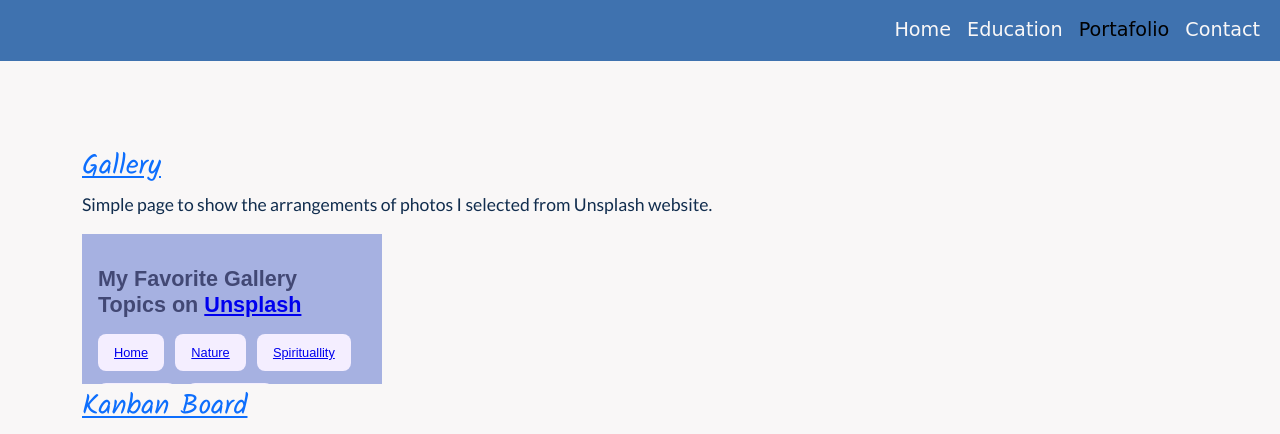
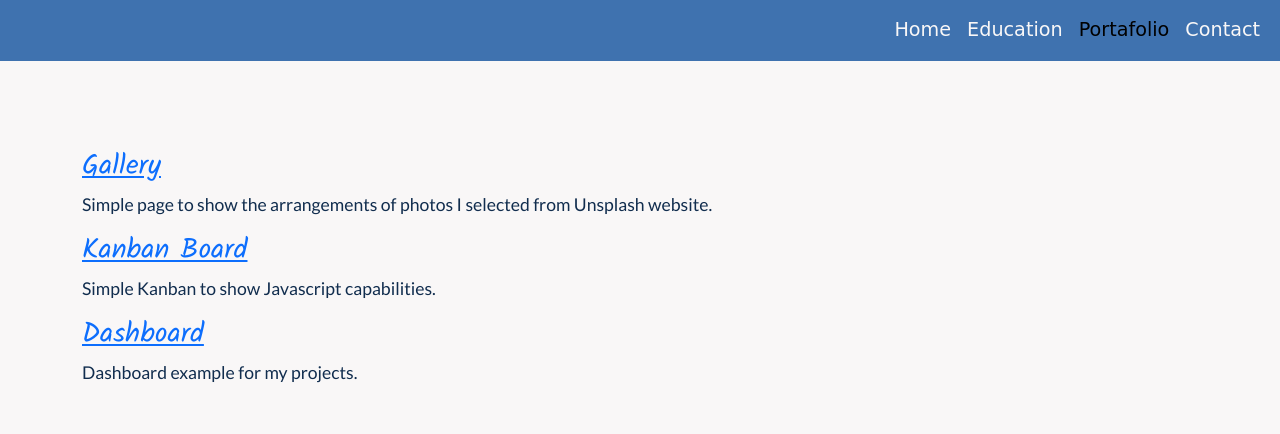
Before and after one commit to jlomeli71/welcome, a plain HTML site: page portafolio.html in a window 1280 px wide. Shown: the top 434 px of the page. Drawn offline with nearby package versions, Linux system fonts and the light colour scheme; a web font is replaced by a local one.

Commit message:
some corrections

```diff
--- a/portafolio.html
+++ b/portafolio.html
@@ -43,7 +43,6 @@
     <div class="container my-md-5">
       <h3><a href="portafolio/Gallery/gallery.html">Gallery</a></h3>
       <p>Simple page to show the arrangements of photos I selected from Unsplash website.</p>
-      <iframe src="portafolio/Gallery/gallery.html" title="Gallery"></iframe>
 
       <h3><a href="portafolio/Kanban/kanban.html">Kanban Board</a></h3>
       <p>Simple Kanban to show Javascript capabilities.</p>
```
